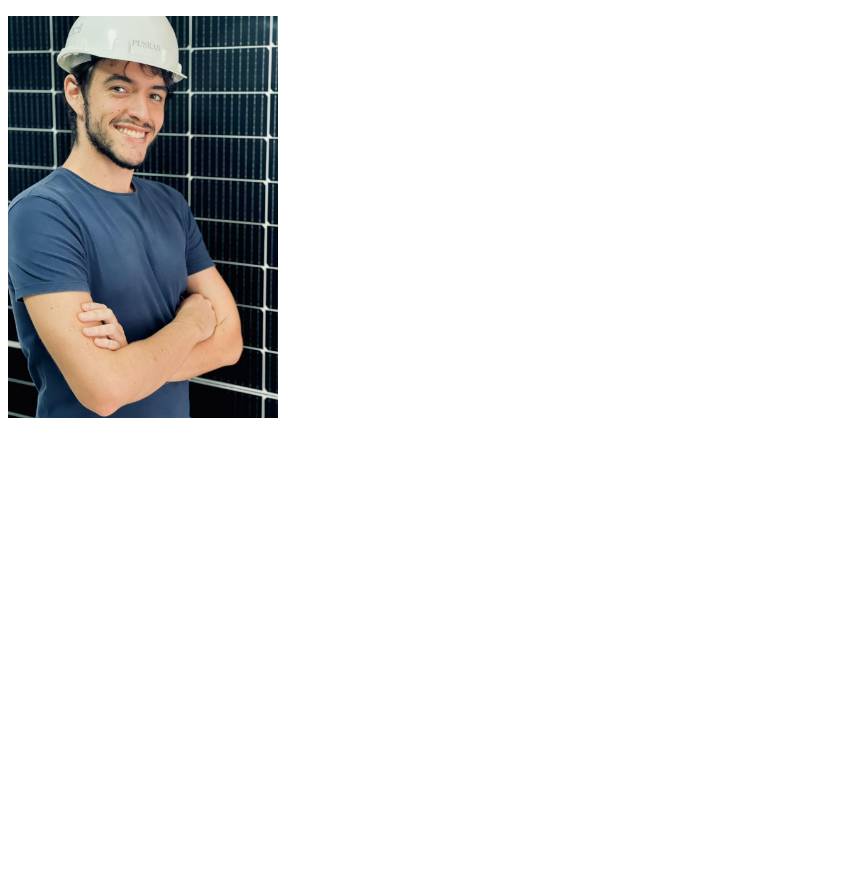
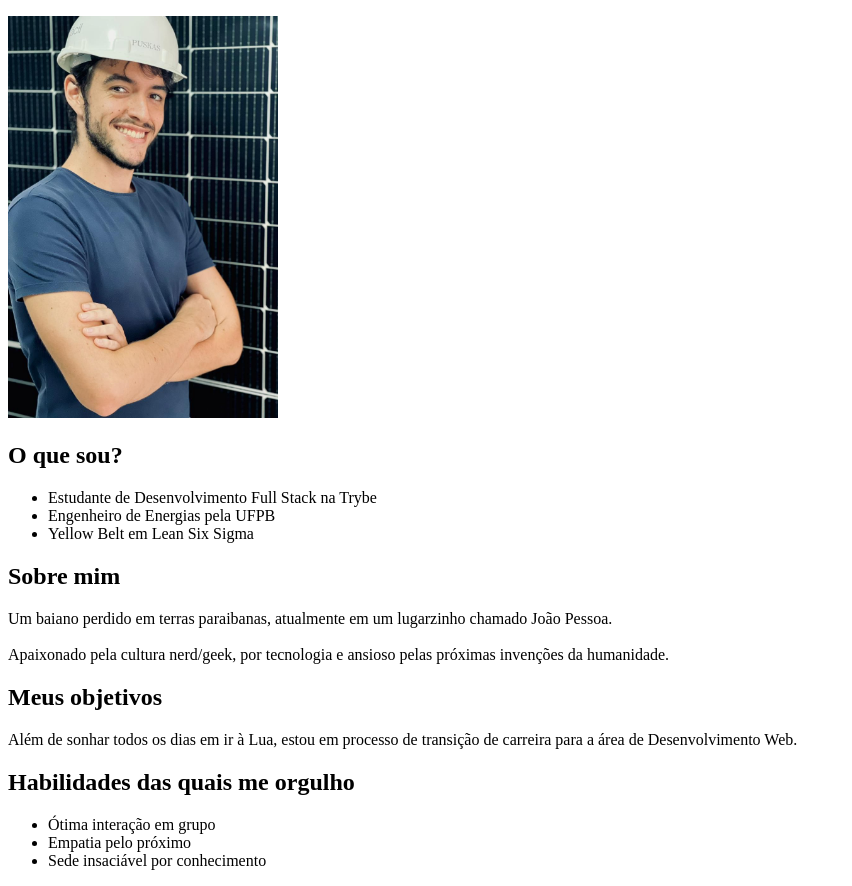
Before and after one commit to devLucasCBMelo/devLucasCBMelo.github.io, a plain HTML site: page index.html in a window 1280 px wide. Shown: the part 105-991 px from the top of the page, without its empty margins (0-852 px from the left). Before the commit the page ends 800 px from the top, so only its background shows below. Drawn offline with Linux system fonts and the light colour scheme.

Commit message:
descrição pessoal

```diff
--- a/index.html
+++ b/index.html
@@ -9,5 +9,25 @@
     <h1> Lucas Costa Barreto de Melo</h1>
     <h3> Este sou eu</h3>
     <img src="photo_eu.jpg" alt="" width="270px">
+    <h2> O que sou?</h2>
+    <ul>
+        <li>Estudante de Desenvolvimento Full Stack na Trybe</li>
+        <li>Engenheiro de Energias pela UFPB</li>
+        <li>Yellow Belt em Lean Six Sigma</li>
+    </ul>
+    <h2>Sobre mim</h2>
+    <p>Um baiano perdido em terras paraibanas, atualmente em um lugarzinho chamado João Pessoa.
+       <br><br> Apaixonado pela cultura nerd/geek, por tecnologia e ansioso pelas próximas invenções da humanidade.
+    </p>
+    <h2>Meus objetivos</h2>
+    <p>
+        Além de sonhar todos os dias em ir à Lua, estou em processo de transição de carreira para a área de Desenvolvimento Web.
+    </p>
+    <h2>Habilidades das quais me orgulho</h2>
+    <ul>
+        <li>Ótima interação em grupo</li>
+        <li>Empatia pelo próximo</li>
+        <li>Sede insaciável por conhecimento</li>
+    </ul>
 </body>
 </html>
```
